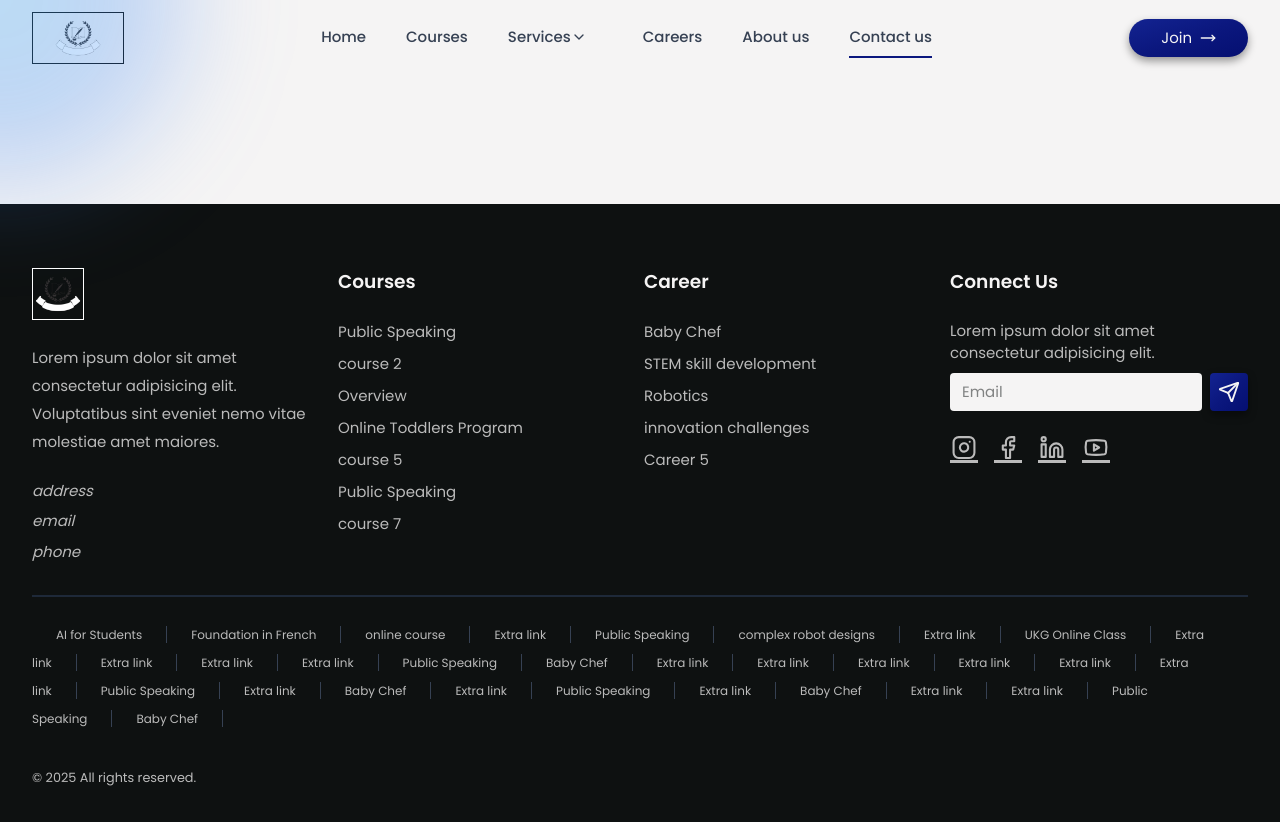
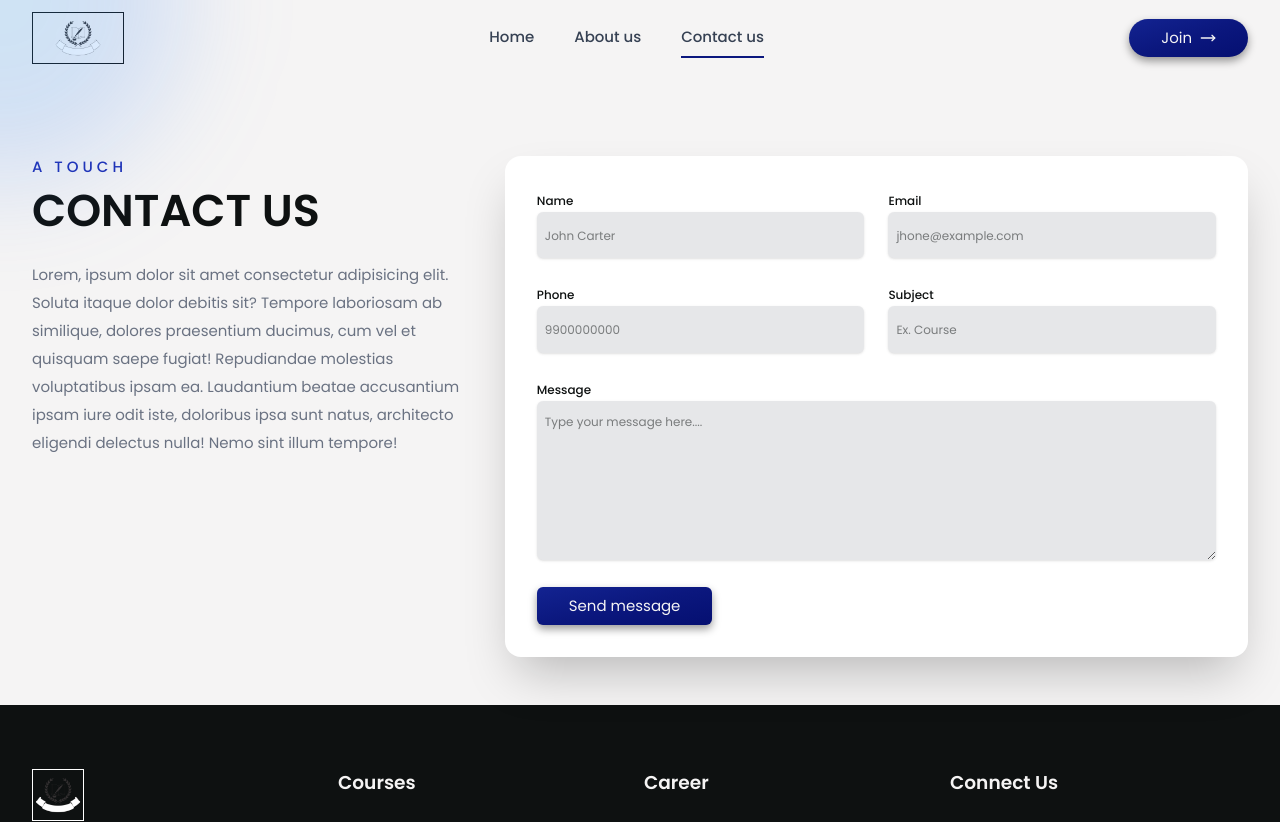
Before and after one commit to ashifashi2681/edu, a Next.js app: page /contact-us in a window 1280 px wide. Shown: the top 822 px of the page. Built offline with nearby package versions, Linux system fonts and the light colour scheme.

Commit message:
contactus

```diff
--- a/src/app/about-us/page.jsx
+++ b/src/app/about-us/page.jsx
@@ -10,8 +10,8 @@ export const metadata = {
 function AboutUs() {
   return (
 		<SectionContainer>
-			<div className="flex items-center gap-5">
-				<div className="flex-3 flex flex-wrap">
+			<div className="flex items-start gap-5 md:flex-col-reverse">
+				<div className="flex-3 lg:flex-1 flex flex-wrap">
 					<motion.div
 						initial={{ opacity: 0, scale: 0 }}
 						transition={{ duration: 0.6 }}
@@ -46,7 +46,7 @@ function AboutUs() {
 						}}
 						className="bg-blue-300 rounded-2xl m-4 min-w-36 flex-1 h-80"></motion.div>
 				</div>
-				<div className="flex-2">
+				<div className="flex-2 lg:flex-1">
 					<motion.p
 						initial={{ opacity: 0 }}
 						transition={{ duration: 0.5 }}
@@ -76,11 +76,9 @@ function AboutUs() {
 						tempore!
 					</motion.p>
 					<motion.div
-          initial={{opacity: 0}}
-          transition={{duration: 0.6, delay: 0.4}}
-          animate={{opacity: 1}}
-          >
-
+						initial={{ opacity: 0 }}
+						transition={{ duration: 0.6, delay: 0.4 }}
+						animate={{ opacity: 1 }}>
 						<CustomButton className={"mt-12"}>
 							Explore More
 						</CustomButton>
--- a/src/app/contact-us/page.jsx
+++ b/src/app/contact-us/page.jsx
@@ -1,5 +1,7 @@
+import CustomButton from '@/components/ui/CustomButton';
+import CustomInput from '@/components/ui/CustomInput';
 import SectionContainer from '@/components/ui/SectionContainer';
-import React from 'react'
+import * as motion from "motion/react-client";
 
 
 export const metadata = {
@@ -8,10 +10,71 @@ export const metadata = {
 };
 function page() {
   return (
-    <SectionContainer>
-
-    </SectionContainer>
-  )
+		<SectionContainer>
+			<div className="flex items-start gap-5 md:flex-col">
+				<div className="flex-2 lg:flex-1">
+					<motion.p
+						initial={{ opacity: 0 }}
+						transition={{ duration: 0.5 }}
+						animate={{ opacity: 1 }}
+						className="uppercase text-sm text-bl-50 font-[500] tracking-[4px]">
+						A touch
+					</motion.p>
+					<motion.h1
+						initial={{ opacity: 0, y: 50 }}
+						transition={{ duration: 0.6 }}
+						animate={{ opacity: 1, y: 0 }}
+						className="uppercase text-xxl font-[600] mb-4">
+						contact us
+					</motion.h1>
+					<motion.p
+						initial={{ opacity: 0, y: 50 }}
+						transition={{ duration: 0.6, delay: 0.2 }}
+						animate={{ opacity: 1, y: 0 }}
+						className="text-sm text-gray-500 leading-7">
+						Lorem, ipsum dolor sit amet consectetur adipisicing
+						elit. Soluta itaque dolor debitis sit? Tempore
+						laboriosam ab similique, dolores praesentium ducimus,
+						cum vel et quisquam saepe fugiat! Repudiandae molestias
+						voluptatibus ipsam ea. Laudantium beatae accusantium
+						ipsam iure odit iste, doloribus ipsa sunt natus,
+						architecto eligendi delectus nulla! Nemo sint illum
+						tempore!
+					</motion.p>
+				</div>
+				<div className="flex-3 lg:flex-1 w-full grid grid-cols-2 sm:grid-cols-1 gap-6 md:gap-4 bg-white shadow-2xl p-8 md:p-6 sm:p-4 rounded-2xl sm:rounded-lg">
+					<CustomInput
+						label={"Name"}
+						type={"text"}
+						placeHolder={"John Carter"}
+					/>
+					<CustomInput
+						label={"Email"}
+						type={"email"}
+						placeHolder={"jhone@example.com"}
+					/>
+					<CustomInput
+						label={"Phone"}
+						type={"number"}
+						placeHolder={"9900000000"}
+					/>
+					<CustomInput
+						label={"Subject"}
+						type={"text"}
+						placeHolder={"Ex. Course"}
+					/>
+					<div className="col-span-2 sm:col-span-1">
+						<CustomInput
+							label={"Message"}
+							type={"textarea"}
+							placeHolder={"Type your message here...."}
+						/>
+            <CustomButton className={"mt-5 rounded-md"}>Send message</CustomButton>
+					</div>
+				</div>
+			</div>
+		</SectionContainer>
+  );
 }
 
 export default page
--- a/src/app/home/Highlights.jsx
+++ b/src/app/home/Highlights.jsx
@@ -15,7 +15,7 @@ function Highlights() {
 				</p>
 			</div>
 
-			<div className="flex justify-center gap-6 lg:gap-5 md:gap-4 sm:gap-3 mt-12">
+			<div className="flex justify-center flex-wrap gap-6 lg:gap-5 md:gap-4 sm:gap-3 mt-12">
 				<motion.div
 					initial={{ opacity: 0, y: 50 }}
 					transition={{ duration: 1, delay: 0.2 }}
--- a/src/app/layout.js
+++ b/src/app/layout.js
@@ -36,7 +36,7 @@ export default function RootLayout({ children }) {
 			<body
 				className={` ${poppins.variable} ${patric.variable} font-poppins antialiased`}>
 				<SplashScreen></SplashScreen>
-				<main className="min-h-screen body-b">
+				<main className="min-h-screen bg-[#566e6e ">
 					<Navbar />
 					<MouseGradient/>
 					{children}
--- a/src/components/common/Navbar.jsx
+++ b/src/components/common/Navbar.jsx
@@ -30,7 +30,7 @@ function Navbar() {
 				</ul>
 			</nav>
 			<CustomButton className={"flex items-center gap-2"}>
-				Join <MoveRight size={16} />
+				Join <MoveRight className="sm:hidden" size={16} />
 			</CustomButton>
 		</header>
 	);
--- a/src/components/ui/CustomButton.jsx
+++ b/src/components/ui/CustomButton.jsx
@@ -3,7 +3,7 @@ import React from "react";
 function CustomButton({ children, className }) {
 	return (
 		<button
-			className={`text-sm cursor-pointer font-[400] bg-bl-100 text-wh py-2 px-8 lg:px-7 md:px-6 rounded-4xl ${className} bg-gradient-to-br from-bl-100 via-bl-200 to-bl-300
+			className={`text-sm cursor-pointer font-[400] bg-bl-100 text-wh py-2 px-8 lg:px-7 md:px-6 sm:px-5 rounded-4xl ${className} bg-gradient-to-br from-bl-100 via-bl-200 to-bl-300
              shadow-[0_4px_8px_rgba(0,0,0,0.4)]
              hover:translate-y-[2px] hover:shadow-[0_2px_4px_rgba(0,0,0,0.5)]
              transition-all duration-300 ease-in-out`}>
--- /dev/null
+++ b/src/components/ui/CustomInput.jsx
@@ -0,0 +1,24 @@
+import React from "react";
+
+function CustomInput({ label, type = "text", placeHolder }) {
+	return (
+		<div>
+			<label className="text-xs font-[500] mb-2">{label}</label>
+			{type === "textarea" ? (
+				<textarea
+					className="bg-[#343c4f1f] py-3 px-2 text-sm w-full rounded-md shadow focus:outline-gray-300 placeholder:text-xs"
+					placeholder={placeHolder}
+                    rows={6}
+				/>
+			) : (
+				<input
+					className="bg-[#343c4f1f] py-3 px-2 text-sm w-full rounded-md shadow focus:outline-gray-300 placeholder:text-xs"
+					type={type}
+					placeholder={placeHolder}
+				/>
+			)}
+		</div>
+	);
+}
+
+export default CustomInput;
--- a/src/components/ui/MouseGradient.jsx
+++ b/src/components/ui/MouseGradient.jsx
@@ -3,8 +3,8 @@ import { motion, useMotionValue, useSpring } from "motion/react";
 import { useEffect } from "react";
 function MouseGradient({
 	size = 400,
-	color1 = "rgba(56, 189, 248, 0.3)",
-	color2 = "rgba(59, 130, 246, 0.3)",
+	color1 = "rgba(56, 189, 248, 0.2)",
+	color2 = "rgba(59, 130, 246, 0.2)",
 }) {
 	const x = useMotionValue(0);
 	const y = useMotionValue(0);
--- a/src/lib/navigation.js
+++ b/src/lib/navigation.js
@@ -3,43 +3,6 @@ export const navData = [
 	{
 		label: "Home",
 		path: "/",
-		sub: [],
-	},
-	{
-		label: "Courses",
-		path: "/courses",
-		sub: [],
-	},
-	{
-		label: "Services",
-		path: "#",
-		sub: [
-			{
-				label: "Web dev",
-				path: "service/web",
-				sub: [],
-			},
-			{
-				label: "Mob dev",
-				path: "#",
-				sub: [
-					{
-						label: "sub menu",
-						path: "service/flutter",
-						sub: [],
-					},
-					{
-						label: "sub menu",
-						path: "service/react",
-						sub: [],
-					},
-				],
-			},
-		],
-	},
-	{
-		label: "Careers",
-		path: "/careers",
 		sub: [],
 	},
 	{
```
